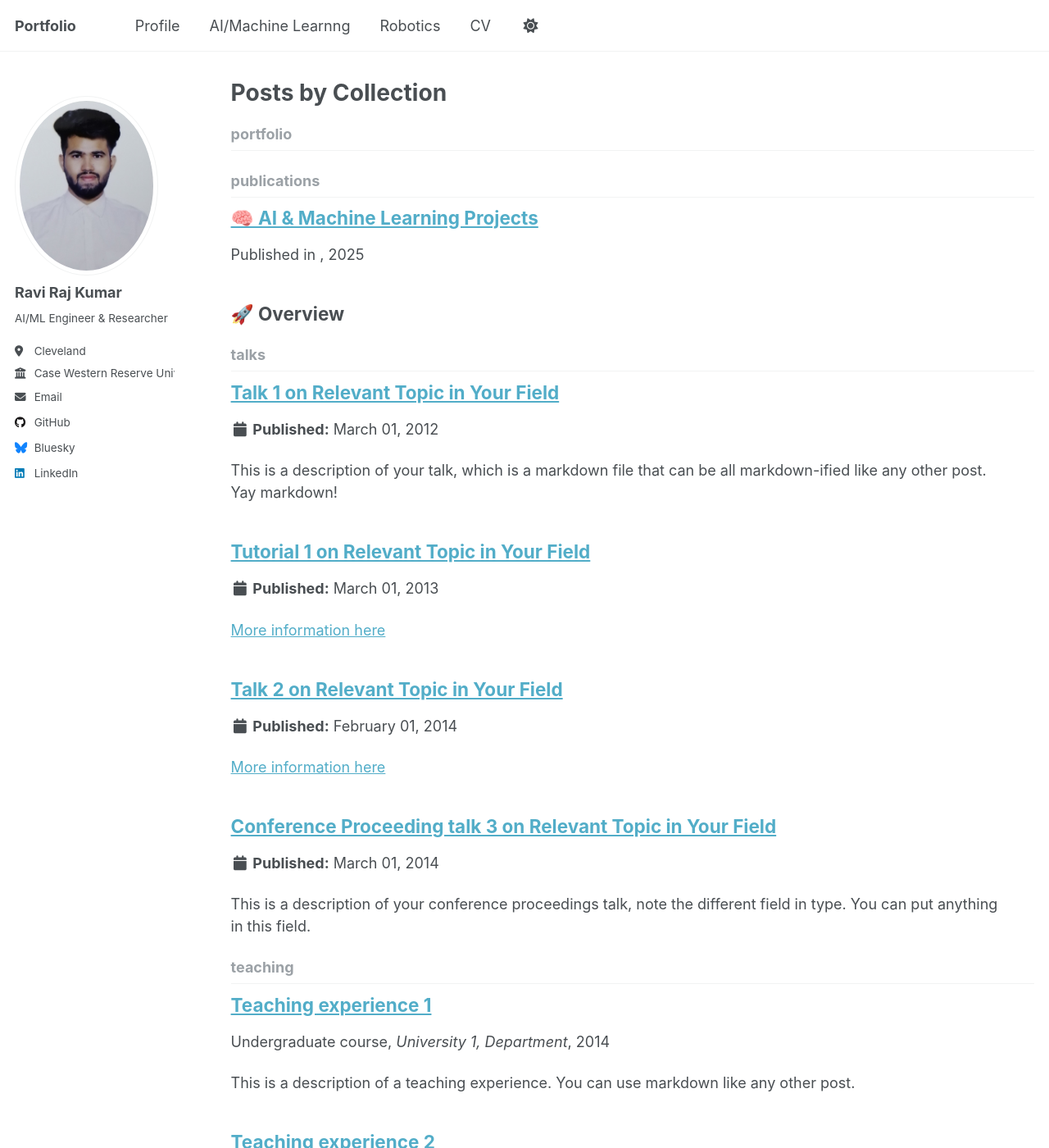
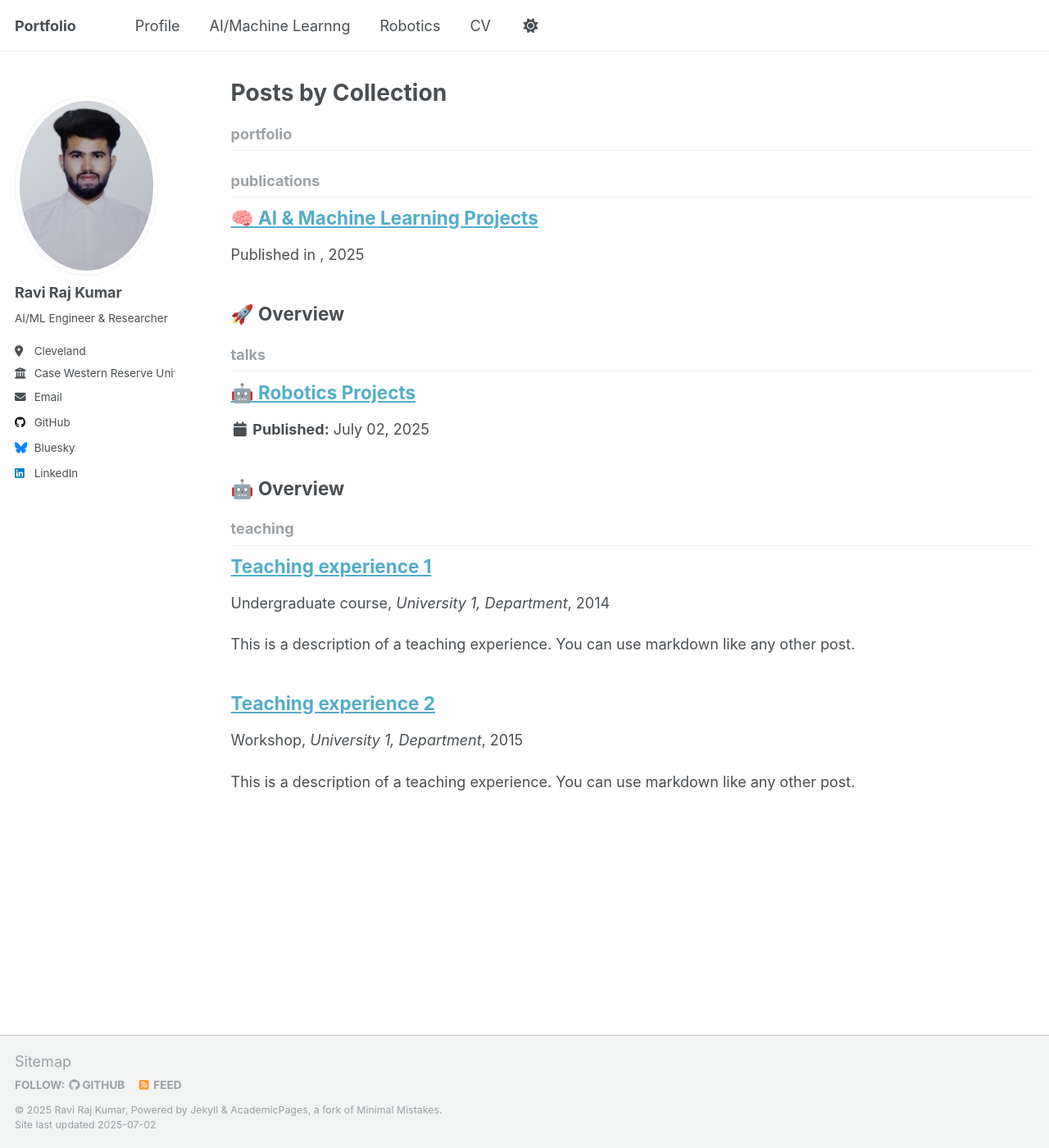
Before and after one commit to raviraj988/raviraj988.github.io, a Jekyll site: the page built from _pages/collection-archive.html, in a window 1280 px wide and 1400 px high. Shown: the whole window at 82% size. Built offline with Jekyll 4.4.1, drawn with Linux system fonts in a browser that asks for light colours.

```diff
--- a/_talks/2012-03-01-talk-1.md
+++ /dev/null
@@ -1,11 +0,0 @@
----
-title: "Talk 1 on Relevant Topic in Your Field"
-collection: talks
-type: "Talk"
-permalink: /talks/2012-03-01-talk-1
-venue: "UC San Francisco, Department of Testing"
-date: 2012-03-01
-location: "San Francisco, CA, USA"
----
-
-This is a description of your talk, which is a markdown file that can be all markdown-ified like any other post. Yay markdown!
--- a/_talks/2013-03-01-tutorial-1.md
+++ /dev/null
@@ -1,13 +0,0 @@
----
-title: "Tutorial 1 on Relevant Topic in Your Field"
-collection: talks
-type: "Tutorial"
-permalink: /talks/2013-03-01-tutorial-1
-venue: "UC-Berkeley Institute for Testing Science"
-date: 2013-03-01
-location: "Berkeley, CA, USA"
----
-
-[More information here](http://exampleurl.com)
-
-This is a description of your tutorial, note the different field in type. This is a markdown files that can be all markdown-ified like any other post. Yay markdown!
--- a/_talks/2014-02-01-talk-2.md
+++ /dev/null
@@ -1,13 +0,0 @@
----
-title: "Talk 2 on Relevant Topic in Your Field"
-collection: talks
-type: "Talk"
-permalink: /talks/2014-02-01-talk-2
-venue: "London School of Testing"
-date: 2014-02-01
-location: "London, UK"
----
-
-[More information here](http://example2.com)
-
-This is a description of your talk, which is a markdown files that can be all markdown-ified like any other post. Yay markdown!
--- a/_talks/2014-03-01-talk-3.md
+++ /dev/null
@@ -1,11 +0,0 @@
----
-title: "Conference Proceeding talk 3 on Relevant Topic in Your Field"
-collection: talks
-type: "Conference proceedings talk"
-permalink: /talks/2014-03-01-talk-3
-venue: "Testing Institute of America 2014 Annual Conference"
-date: 2014-03-01
-location: "Los Angeles, CA, USA"
----
-
-This is a description of your conference proceedings talk, note the different field in type. You can put anything in this field.
--- /dev/null
+++ b/_talks/robotics.md
@@ -0,0 +1,58 @@
+---
+title: "🤖 Robotics Projects"
+layout: page
+permalink: /robotics/
+---
+
+## 🤖 Overview
+
+This section features my robotics work spanning multi-agent SLAM, autonomous navigation, perception, and robotic manipulation. I focus on blending classical algorithms with modern AI to build robust, scalable, and real-time robotic systems for exploration, mapping, and interaction. Projects are built using **ROS2**, **RTABMap**, **ZED SDK**, **YOLO**, and simulation environments like **Isaac Gym** and **Gazebo**.
+
+---
+
+## 🧭 Multi-Agent SLAM for Quadruped Robot Fleet
+[🔗 GitHub Repo](https://github.com/raviraj988)
+![SLAM for Quadruped Robots](../images/robotics/quad-slam.png)
+
+- Developed SLAM pipelines for Unitree GO1 (ZED+IMU) and GO2 (RTABMap+LiDAR), enabling real-time localization and mapping.
+- Applied voxel filtering, deskewing, and point cloud clustering to improve grid accuracy and robustness.
+
+---
+
+## 🐝 Multi-Robot Swarm Exploration and Mapping
+[🔗 GitHub Repo](https://github.com/raviraj988)
+![Swarm Exploration](../images/robotics/swarm-map.png)
+
+- Designed a ROS2-based autonomous swarm for dynamic exploration using stereo depth and instance segmentation.
+- Built a semantic database task manager and chatbot interface for distributed swarm control and monitoring.
+
+---
+
+## 🛰️ 3D Point Cloud Segmentation via 2D Image Segmentation
+[🔗 GitHub Repo](https://github.com/raviraj988/3D-POINT-CLOUD-SEGMENTATION-USING-2D-IMAGE-SEGMENTATION)
+![3D Segmentation](../images/robotics/pointcloud.png)
+
+- Fused RGB, depth, and LiDAR data with OneFormer 2D masks to segment 3D point clouds using a voting strategy.
+- Achieved 96.5% segmentation accuracy with significant gains in compute efficiency vs. PointFormer.
+
+---
+
+## 🏎️ Autonomous Racing Buggy (ROS2 + YOLOv5)
+[🔗 GitHub Repo](https://github.com/raviraj988)
+![Autonomous Buggy](../images/robotics/buggy-race.png)
+
+- Built a ROS2-based racing buggy using LIDAR and camera fusion for lane tracking and object avoidance.
+- Used INT8-quantized YOLOv5s for 7Hz real-time inference; achieved a lap time of 1:42 with Ackermann control.
+
+---
+
+## 🦾 Precision Motion Planning for Franka Emika Arm
+[🔗 GitHub Repo](https://github.com/raviraj988)
+![Franka Arm Planning](../images/robotics/franka-golf.png)
+
+- Implemented precise trajectory planning using MoveIt and vision-pipeline synchronization to strike golf balls with the Franka arm.
+- Designed a ROS2 node for real-time ball and target localization, coordinating motion execution and object detection.
+
+---
+
+🧠 More robotic platforms, RL-based planning, and SLAM research in progress...
```
Also changed, not shown: _pages/talks.html (+17 -5 lines).
